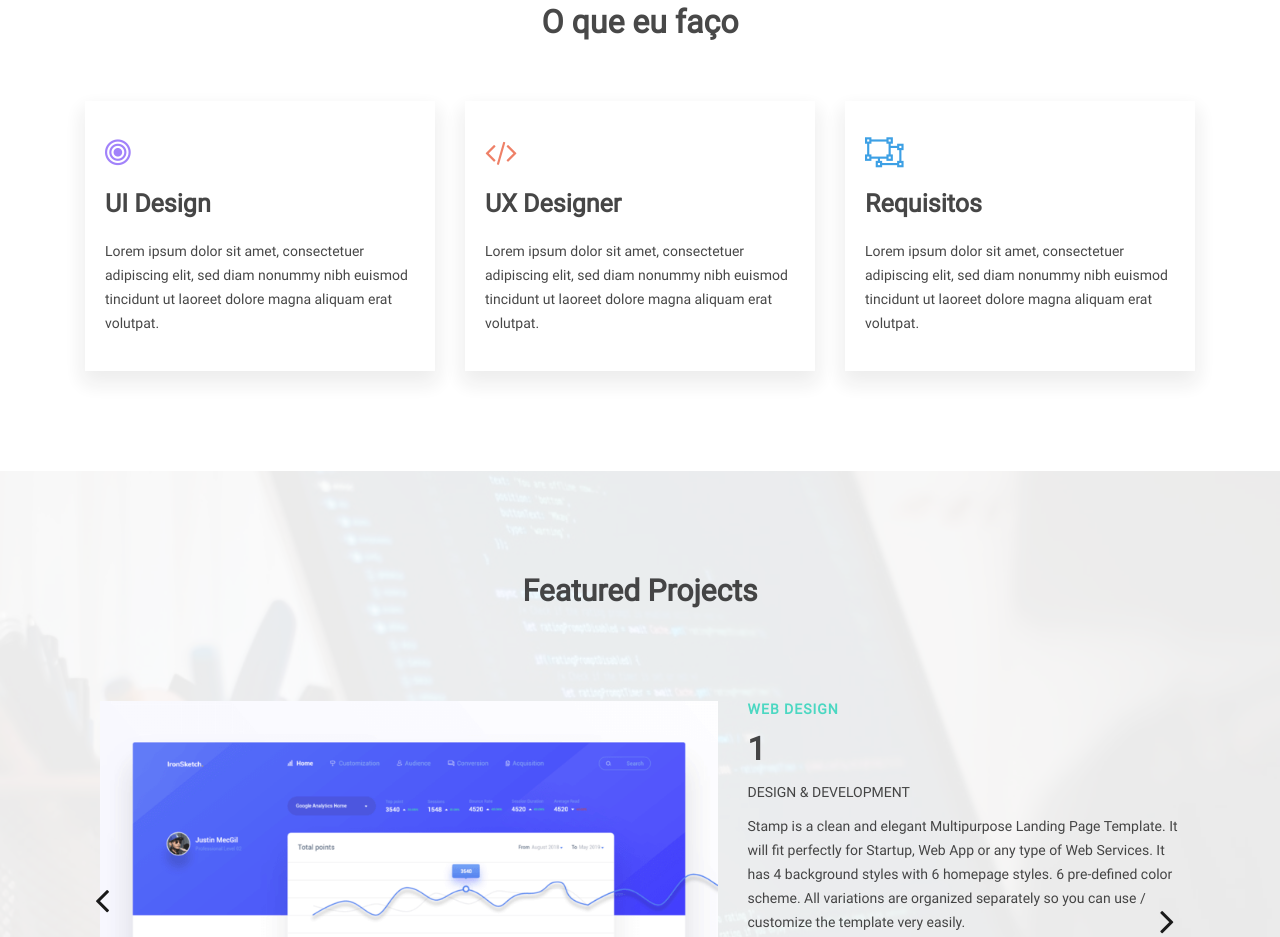
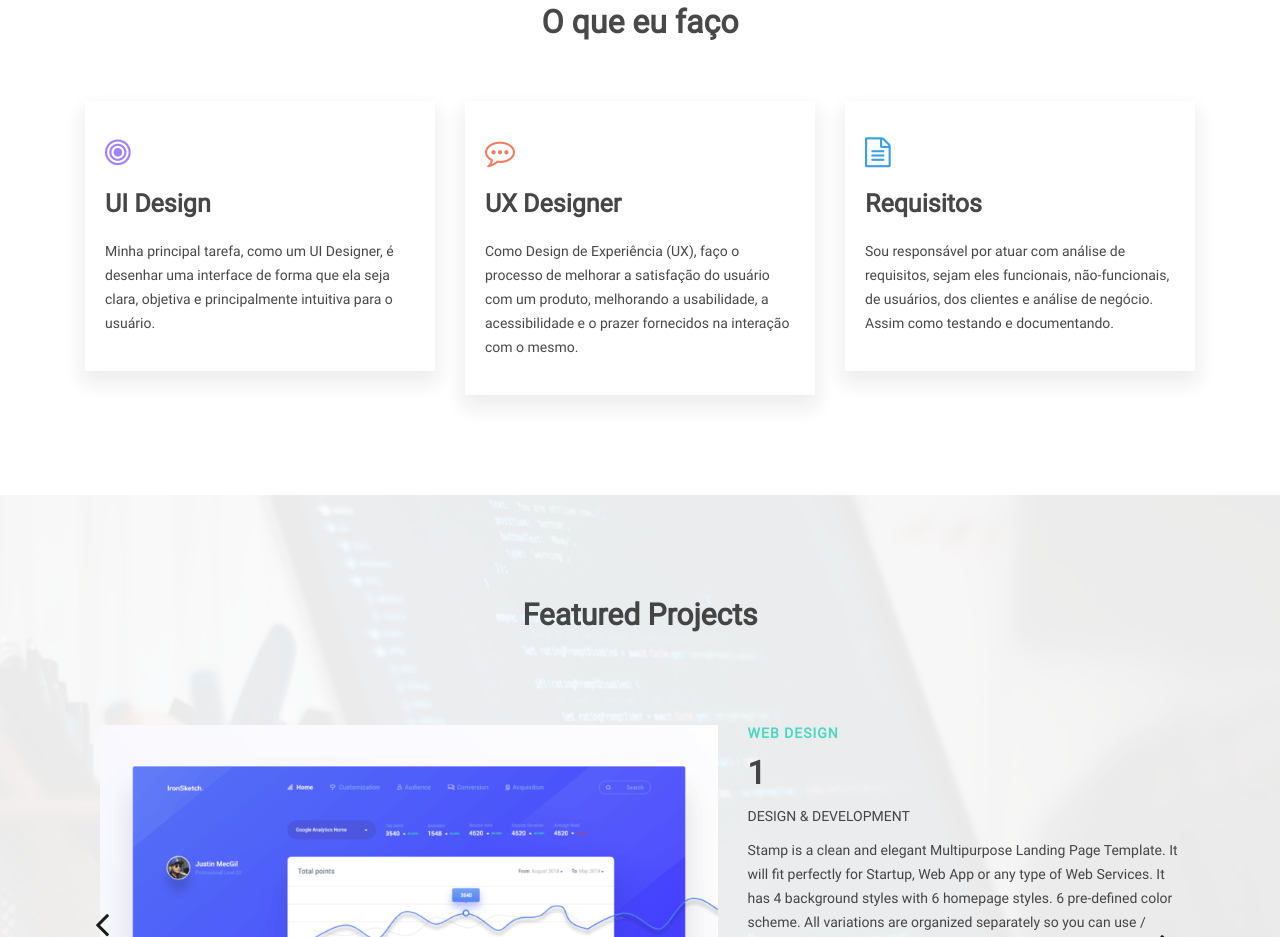
Before and after one commit to asilvadev/asilvadev.github.io, a plain HTML site: page index.html in a window 1280 px wide. Shown: the part 1675-2612 px from the top of the page. Drawn offline with Linux system fonts and the light colour scheme.

Commit message:
new up fix

```diff
--- a/index.html
+++ b/index.html
@@ -195,31 +195,28 @@
                             <i class="fa fa-bullseye purple-color"></i>
                             <h3>UI Design</h3>
                             <p>
-                                Lorem ipsum dolor sit amet, consectetuer adipiscing elit,
-                                sed diam nonummy nibh euismod tincidunt ut laoreet dolore
-                                magna aliquam erat volutpat.
+                                Minha principal tarefa, como um UI Designer, é desenhar uma interface de forma que ela seja clara, objetiva e principalmente intuitiva para o usuário.
                             </p>
                         </div>
                     </div>
                     <div class="col-sm-4">
                         <div class="mh-service-item shadow-1 dark-bg wow fadeInUp" data-wow-duration="0.8s" data-wow-delay="0.5s">
-                            <i class="fa fa-code iron-color"></i>
+                            <i class="fa fa-commenting-o iron-color"></i>
                             <h3>UX Designer</h3>
                             <p>
-                                Lorem ipsum dolor sit amet, consectetuer adipiscing elit,
-                                sed diam nonummy nibh euismod tincidunt ut laoreet dolore
-                                magna aliquam erat volutpat.
+                                Como Design de Experiência (UX), faço o processo de melhorar a satisfação do
+                                usuário com um produto, melhorando a usabilidade,
+                                a acessibilidade e o prazer fornecidos na interação com o mesmo.
                             </p>
                         </div>
                     </div>
                     <div class="col-sm-4">
                         <div class="mh-service-item shadow-1 dark-bg wow fadeInUp" data-wow-duration="0.8s" data-wow-delay="0.7s">
-                            <i class="fa fa-object-ungroup sky-color"></i>
+                            <i class="fa fa-file-text-o sky-color"></i>
                             <h3>Requisitos</h3>
                             <p>
-                                Lorem ipsum dolor sit amet, consectetuer adipiscing elit,
-                                sed diam nonummy nibh euismod tincidunt ut laoreet dolore
-                                magna aliquam erat volutpat.
+                                Sou responsável por atuar com análise de requisitos,
+                                sejam eles funcionais, não-funcionais, de usuários, dos clientes e análise de negócio. Assim como testando e documentando.
                             </p>
                         </div>
                     </div>
```
